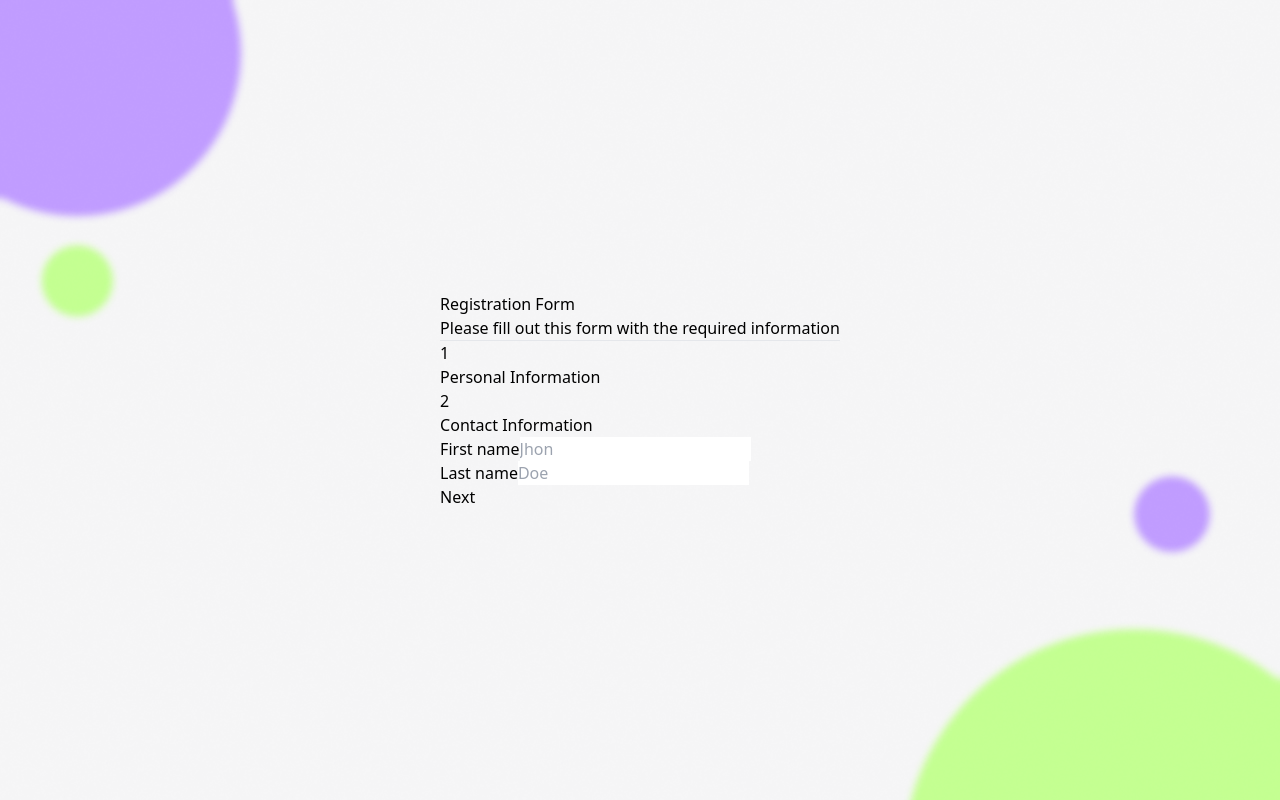
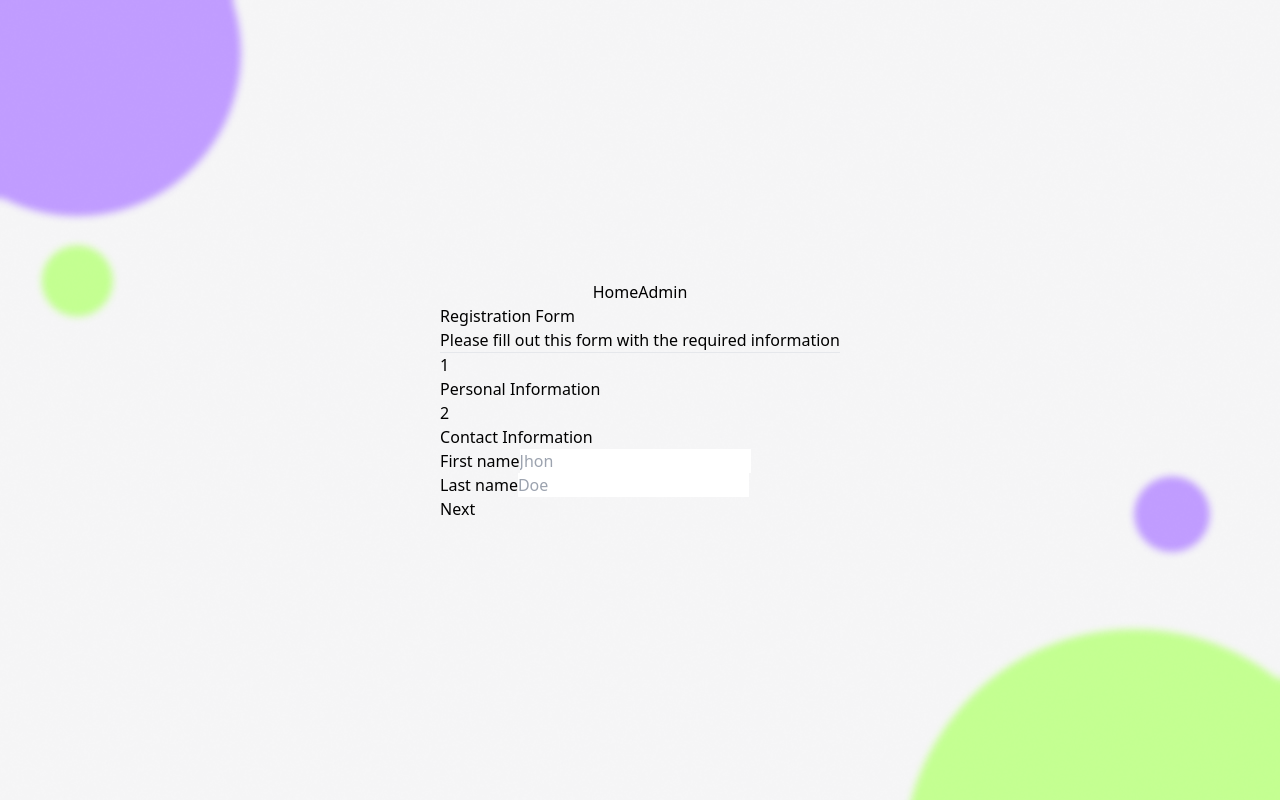
Before and after one commit to ethan-frot/FormApp, a React (Vite) app: page / in a window 1280 px wide. Built offline with nearby package versions, Linux system fonts and the light colour scheme.

Commit message:
✨🚧Add react-router-dom

```diff
--- a/package.json
+++ b/package.json
@@ -12,7 +12,8 @@
   "dependencies": {
     "airtable": "^0.12.2",
     "react": "^18.3.1",
-    "react-dom": "^18.3.1"
+    "react-dom": "^18.3.1",
+    "react-router-dom": "^6.28.0"
   },
   "devDependencies": {
     "@eslint/js": "^9.11.1",
--- a/src/App.tsx
+++ b/src/App.tsx
@@ -1,60 +1,37 @@
-import {useState} from "react";
-import StaticPage from "./components/ui/StaticPage.tsx";
-import StepsBar from "./components/ui/StepsBar.tsx";
-import PersonalInformation from "./components/steps/PersonalInformation.tsx";
-import ContactInformation from "./components/steps/ContactInformation.tsx";
-import SentForm from "./components/steps/SentForm.tsx";
-import {Clients, ClientDto, ClientStatus} from "./utils/types/client.ts";
-
+import { BrowserRouter, Link, Route, Routes } from "react-router-dom";
+import FormClientPage from "./pages/FormClientPage.tsx";
+import AdminSinglePage from "./pages/AdminSinglePage.tsx";
 
 function App() {
-  const [currentStep, setCurrentStep] = useState<number>(0);
-  const [formData, setFormData] = useState<ClientDto>({
-    firstName: "",
-    lastName: "",
-    email: "",
-    phoneNumber: "",
-    notes: "",
-    createdAt: new Date(),
-    status: ClientStatus.NOT_CONTACTED,
-  });
-  const [clients, setClients] = useState<Clients>([]);
-
-
-  const steps = [
-    <PersonalInformation
-        currentStep={currentStep}
-        setCurrentStep={setCurrentStep}
-        formData={formData}
-        setFormData={setFormData}
-    />,
-    <ContactInformation
-        currentStep={currentStep}
-        setCurrentStep={setCurrentStep}
-        formData={formData}
-        setFormData={setFormData}
-    />
-  ];
-
   return (
-    <div className="flex justify-center items-center pt-10">
-      {currentStep < 2 ? (
-          <div className="p-6 px-10 flex justify-center items-center flex-col bg-white rounded-md">
-            <div>
-              <StaticPage />
-              <StepsBar
-                  currentStep={currentStep}
-              />
-              {steps[currentStep]}
+      <BrowserRouter
+          future={{
+            v7_startTransition: true,
+            v7_relativeSplatPath: true,
+          }}
+      >
+        <nav className="bg-purple-400 p-4 shadow-md">
+          <div className="max-w-7xl mx-auto flex items-center justify-between">
+            <div className="flex items-center space-x-4">
+              <div className="hidden md:flex justify-between space-x-4">
+                <Link to="/" className="text-amber-50 hover:text-gray-300">
+                  Home
+                </Link>
+                <Link to="/admin" className="text-amber-50 hover:text-gray-300">
+                  Admin
+                </Link>
+              </div>
             </div>
           </div>
-      ) : (
-          <SentForm
-              formData={formData}
-              setClients={setClients}
-          />
-      )}
-    </div>
+        </nav>
+
+        <div className="container mx-auto">
+          <Routes>
+            <Route path="/" element={<FormClientPage />} />
+            <Route path="/admin" element={<AdminSinglePage />} />
+          </Routes>
+        </div>
+      </BrowserRouter>
   );
 }
 
--- /dev/null
+++ b/src/pages/AdminSinglePage.tsx
@@ -0,0 +1,14 @@
+// import {useState} from "react";
+// import {Clients} from "../utils/types/client.ts";
+
+const AdminSinglePage = () => {
+    // const [clients, setClients] = useState<Clients>([]);
+
+    return (
+        <div className="flex justify-center items-center pt-10">
+
+        </div>
+    );
+};
+
+export default AdminSinglePage;
--- /dev/null
+++ b/src/pages/FormClientPage.tsx
@@ -0,0 +1,60 @@
+import {useState} from "react";
+import StaticPage from "../components/ui/StaticPage.tsx";
+import StepsBar from "../components/ui/StepsBar.tsx";
+import PersonalInformation from "../components/steps/PersonalInformation.tsx";
+import ContactInformation from "../components/steps/ContactInformation.tsx";
+import SentForm from "../components/steps/SentForm.tsx";
+import {Clients, ClientDto, ClientStatus} from "../utils/types/client.ts";
+
+const FormClientPage = () => {
+    const [currentStep, setCurrentStep] = useState<number>(0);
+    const [formData, setFormData] = useState<ClientDto>({
+        firstName: "",
+        lastName: "",
+        email: "",
+        phoneNumber: "",
+        notes: "",
+        createdAt: new Date(),
+        status: ClientStatus.NOT_CONTACTED,
+    });
+    const [, setClients] = useState<Clients>([]);
+
+
+    const steps = [
+        <PersonalInformation
+            currentStep={currentStep}
+            setCurrentStep={setCurrentStep}
+            formData={formData}
+            setFormData={setFormData}
+        />,
+        <ContactInformation
+            currentStep={currentStep}
+            setCurrentStep={setCurrentStep}
+            formData={formData}
+            setFormData={setFormData}
+        />
+    ];
+
+    return (
+        <div className="flex justify-center items-center pt-10">
+            {currentStep < 2 ? (
+                <div className="p-6 px-10 flex justify-center items-center flex-col bg-white rounded-md">
+                    <div>
+                        <StaticPage/>
+                        <StepsBar
+                            currentStep={currentStep}
+                        />
+                        {steps[currentStep]}
+                    </div>
+                </div>
+            ) : (
+                <SentForm
+                    formData={formData}
+                    setClients={setClients}
+                />
+            )}
+        </div>
+    );
+};
+
+export default FormClientPage;
```
Also changed, not shown: 1 other file (tests, documents, lock files or other folders).
